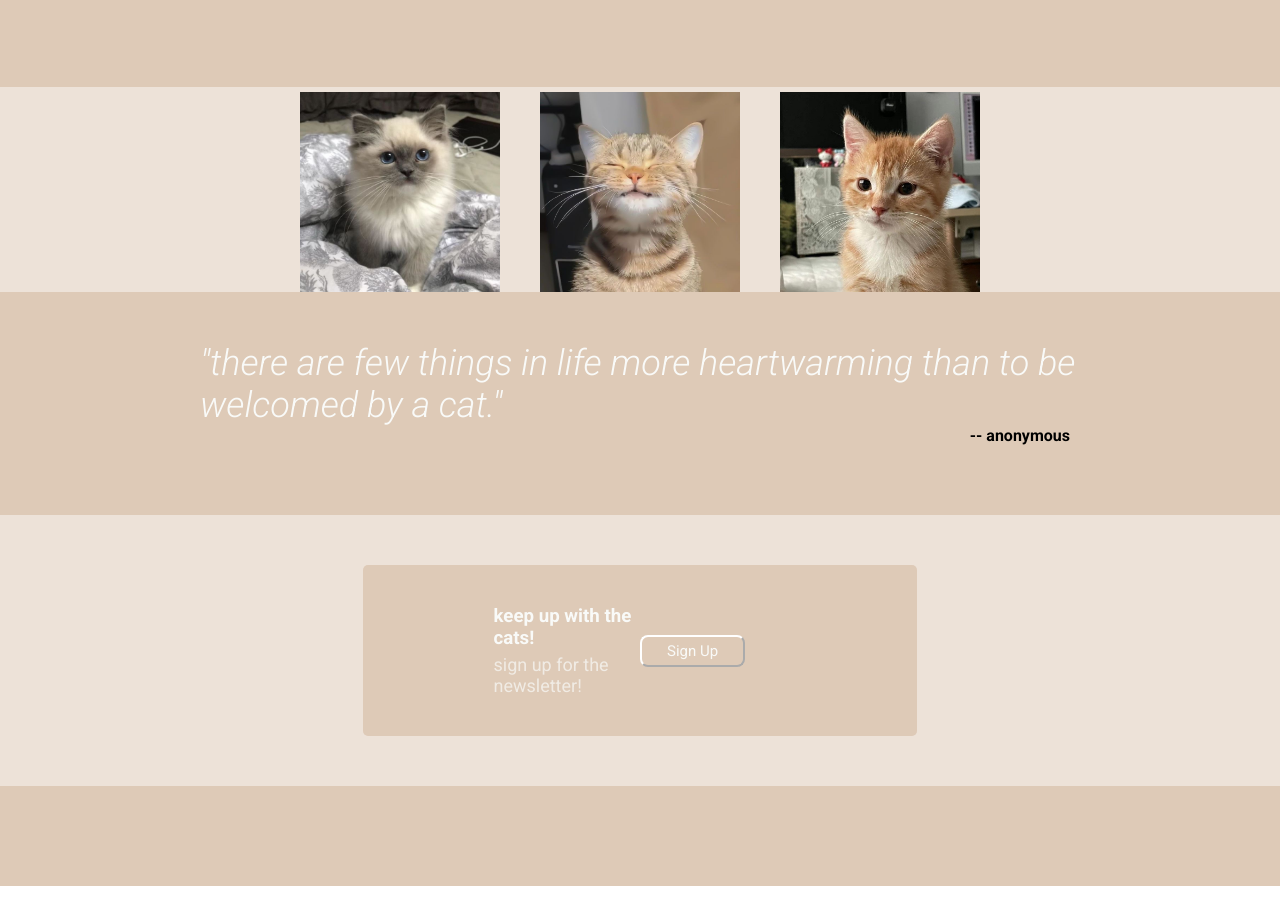
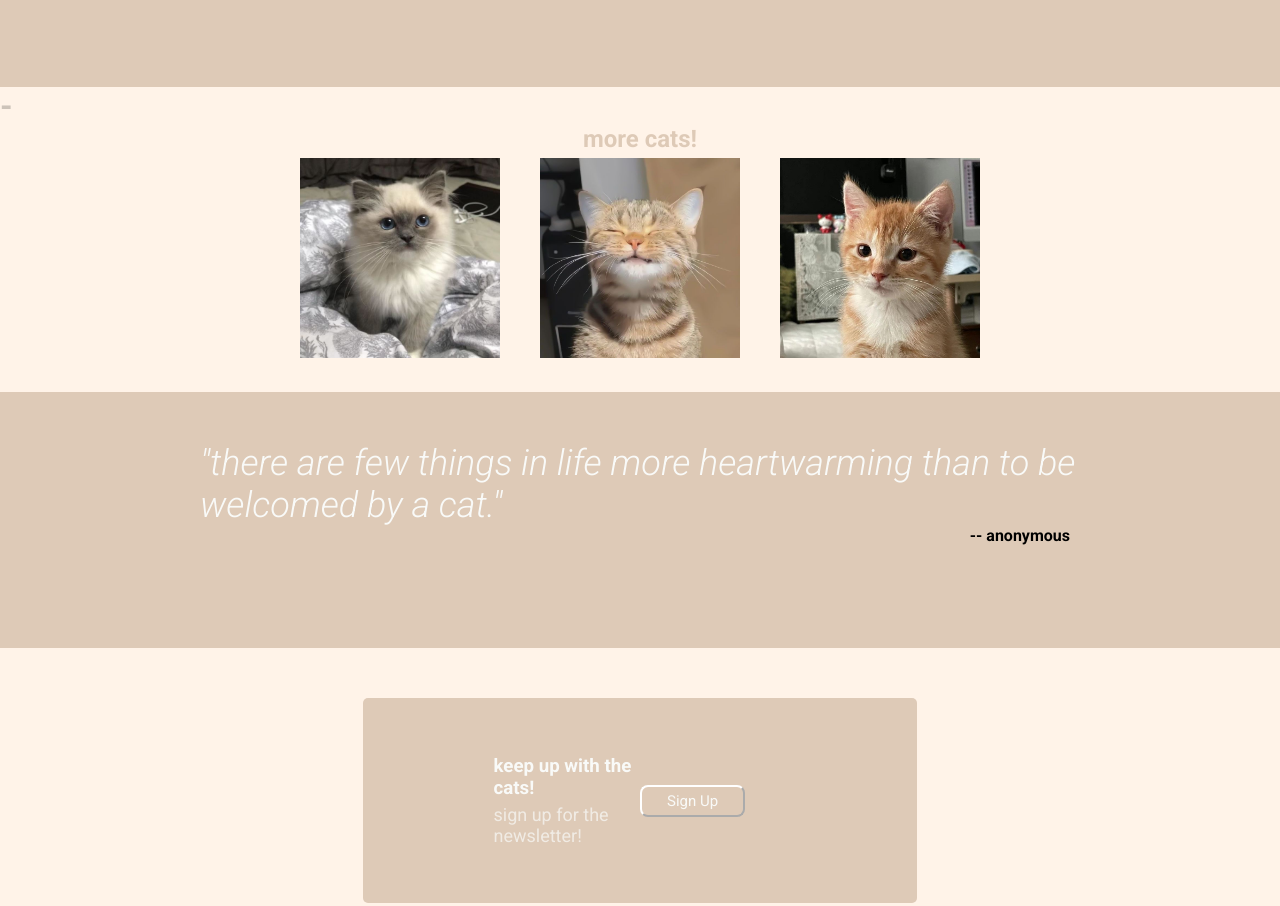
Before and after one commit to say001/landing-page, a plain HTML site: page index.html in a window 1280 px wide. Shown: the part 661-1567 px from the top of the page. Drawn offline with Linux system fonts and the light colour scheme.

Commit message:
edited index and styles, fixed formatting

```diff
--- a/index.html
+++ b/index.html
@@ -35,23 +35,26 @@
         </div>
     </div>
     <div class="content">
+        <h1>     -    </h1>
+        <h2> more cats!</h2>
         <!--<h2>more cats!</h2>-->
         <div class="cards">
             <div class="card">
                 <img src="cat1.jpg" alt="cat"
                 height="200" width="200">
-                <p>this is some subtext under an illustration or image</p>
+                <!--<p>this is some subtext under an illustration or image</p>-->
             </div>
             <div class="card">
                 <img src="cat2.jpg" alt="cat"
                 height="200" width="200">
-                <p>this is some subtext under an illustration or image</p>
+                <!--<p>this is some subtext under an illustration or image</p>-->
             </div>
             <div class="card">
                 <img src="cat3.jpg" alt="cat"
                 height="200" width="200">
-                <p>this is some subtext under an illustration or image</p>
+                <!--<p>this is some subtext under an illustration or image</p>-->
             </div>
+
             <!--<div class="card">
                 <img src="c2at4.jpg" alt="cat"
                 height="200" width="200">
--- a/styles.css
+++ b/styles.css
@@ -91,7 +91,7 @@ p {
 }
 
 .content {
-    background-color: #ede2d8;
+    background-color: #FFF3E8;
     align-items: center;
     /*
     padding: 20px;
@@ -111,8 +111,10 @@ p {
     /* border: 1px solid gold; */
     justify-content: center;
     flex-wrap: wrap;
+    height: 800px
 
 }
+
 
 
 .card {
@@ -120,6 +122,16 @@ p {
     height: 200px;
     object-fit: cover;
     margin: 5px 20px 0px 20px;
+}
+
+h1 {
+    color: #cdc3b9;
+}
+
+h2 {
+    display: flex;
+    justify-content: center;
+    color: #decab7;
 }
 
 .quote {
```
